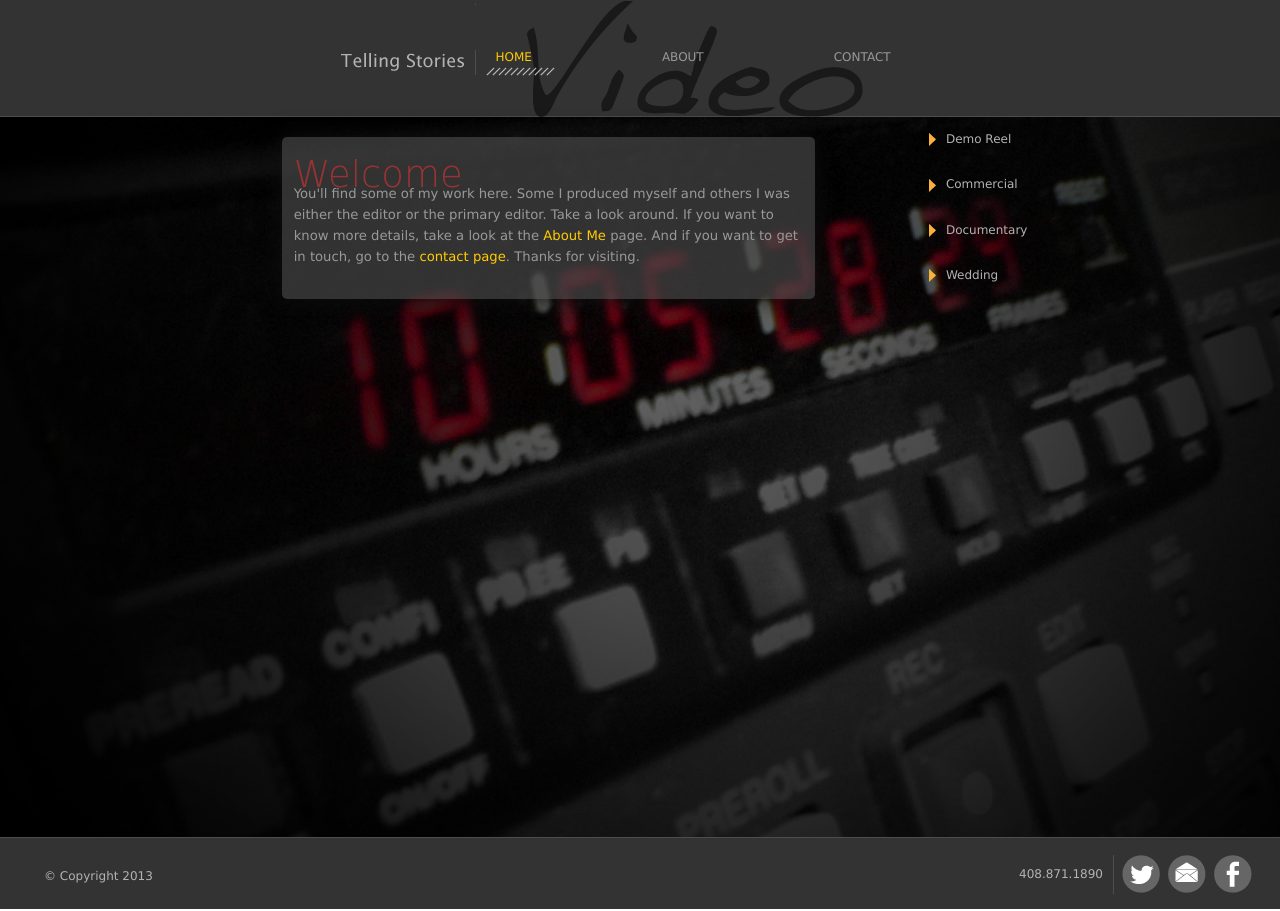
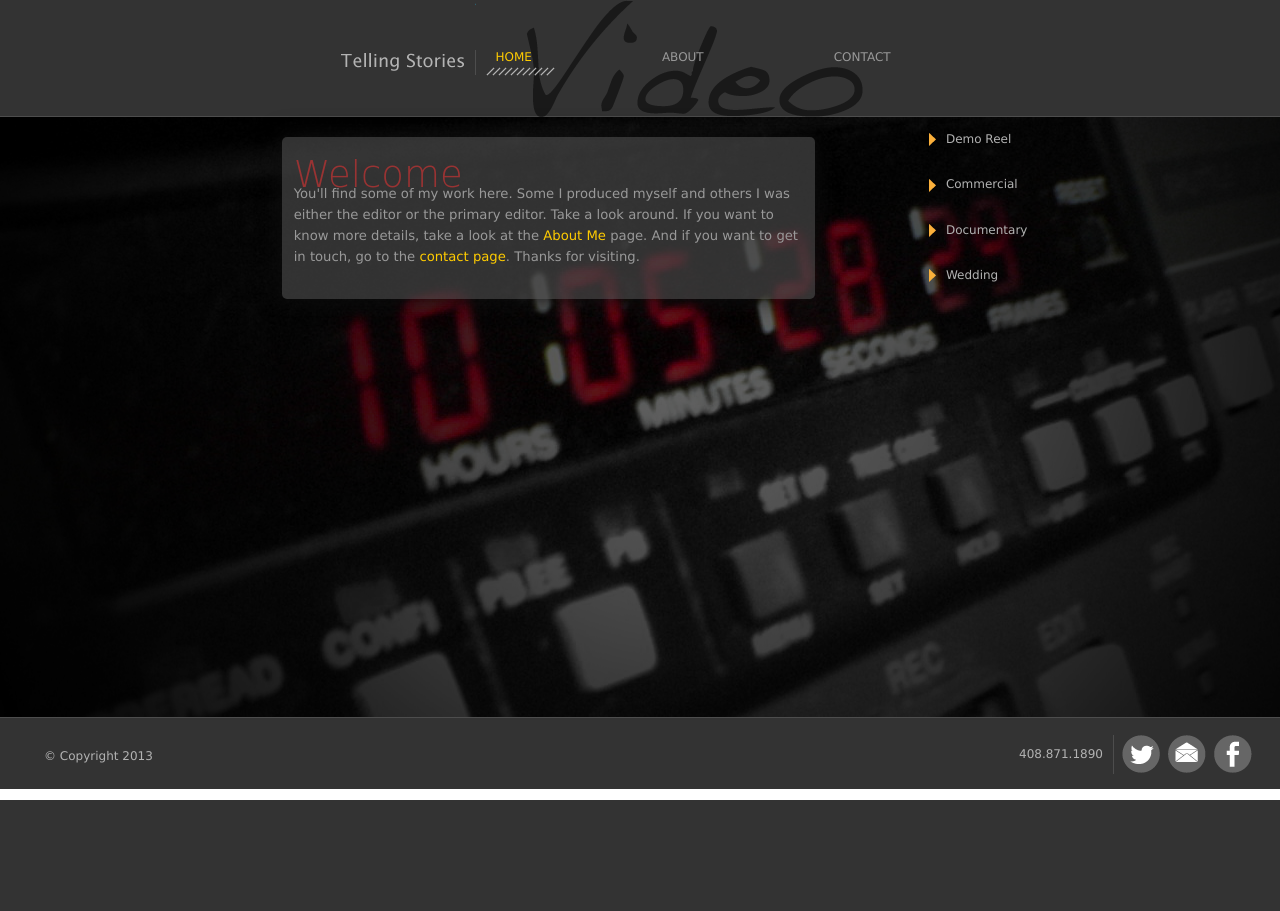
Before and after one commit to ldcudden/ldcudden.github.io, a PHP site: page / in a window 1280 px wide. After the commit the page ends 800 px from the top, so only its background shows below. Run offline with PHP 8.4, Linux system fonts and the light colour scheme; some libraries are stand-ins or nearby versions; some web fonts are replaced.

Commit message:
fixing page height

```diff
--- a/css/style.css
+++ b/css/style.css
@@ -230,7 +230,7 @@ nav a:hover
 article.home_viewer {
 	/*display: block;*/
 	width: 75%;
-	height: 45em;
+	height: 600px;
 	/*margin-left: 325px;*/
 	/*margin: 0 auto;*/
 	/*float: left;*/
@@ -241,7 +241,7 @@ article.other {
 	color: #B3B3B3;
 	background-color: rgba(0,0,0,.6);
 	width: 80%;
-	height: 45em;
+	height: 600px;
 	padding: 40px 15px 60px 25px;
 	margin: 0 auto;
 }
```
